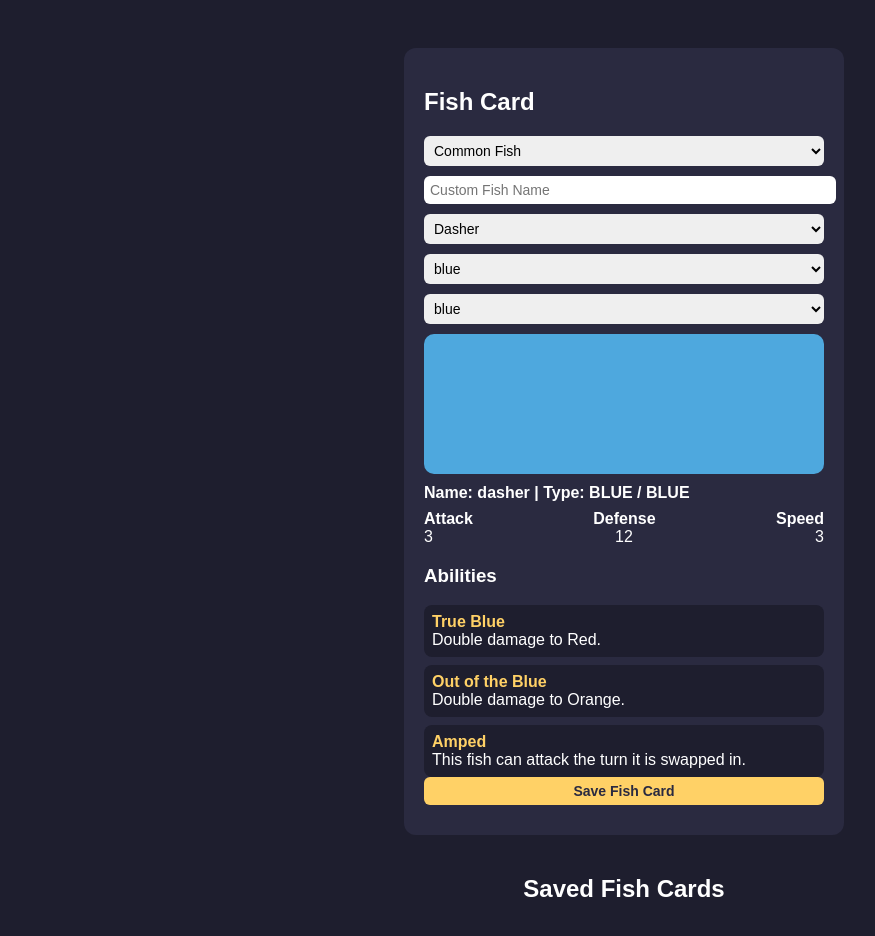
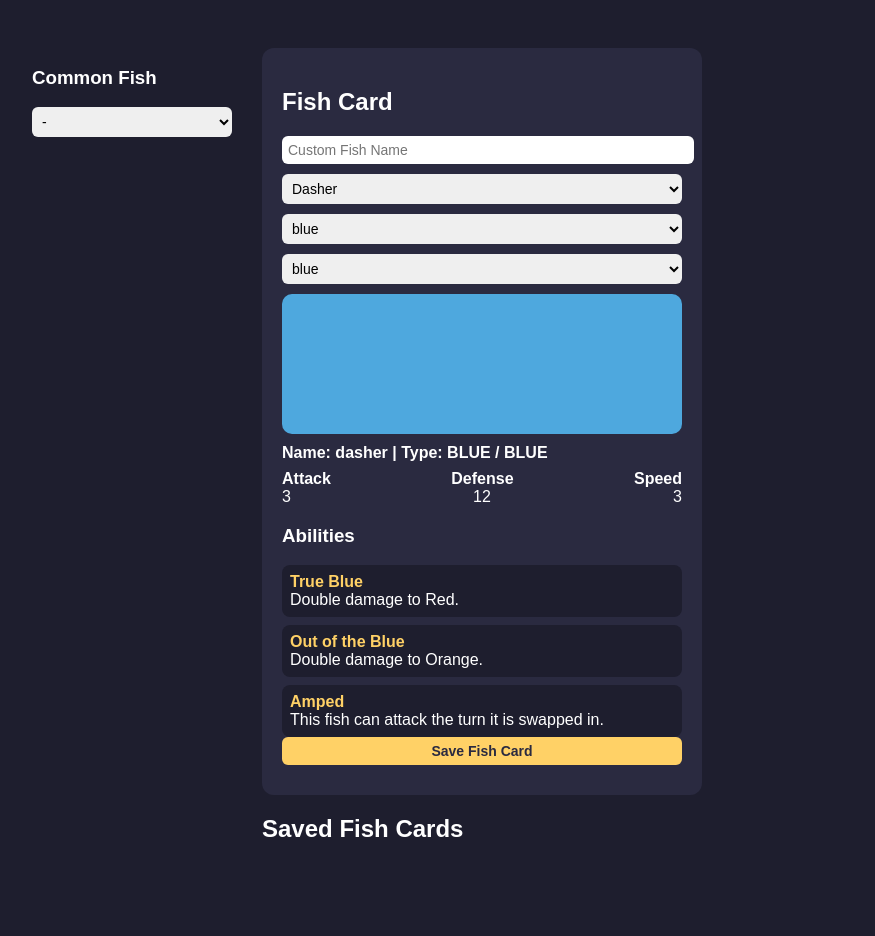
Before and after one commit to LastSpartan/lastspartan.github.io, a plain HTML site: page index.html in a window 1280 px wide. Shown: the whole page, without its empty margins (16-891 px from the left). After the commit the page ends 911 px from the top, so only its background shows below. Drawn offline with Linux system fonts and the light colour scheme.

Commit message:
Final Update index.html

```diff
--- a/index.html
+++ b/index.html
@@ -8,9 +8,12 @@
       background: #1e1e2e;
       color: white;
       display: flex;
-      flex-direction: column;
-      align-items: center;
+      gap: 30px;
       padding: 40px;
+    }
+
+    .sidebar {
+      width: 200px;
     }
 
     .card {
@@ -81,12 +84,16 @@
 </head>
 <body>
 
+<div class="sidebar">
+  <h3>Common Fish</h3>
+  <select id="commonFish">
+    <option value="">-</option>
+  </select>
+</div>
+
+<div>
   <div class="card">
     <h2>Fish Card</h2>
-
-  <select id="commonFish">
-    <option value="">Common Fish</option>
-  </select>
 
     <input id="customName" placeholder="Custom Fish Name" />
 
@@ -119,6 +126,7 @@
 
   <h2>Saved Fish Cards</h2>
   <div id="savedCards"></div>
+</div>
 
 <script>
 const fishes = {
@@ -169,26 +177,36 @@ const commonFish = [
 
 const primarySel = document.getElementById("primary");
 const secondarySel = document.getElementById("secondary");
-
 Object.keys(colors).forEach(c=>{
   primarySel.innerHTML+=`<option value="${c}">${c}</option>`;
   secondarySel.innerHTML+=`<option value="${c}">${c}</option>`;
 });
 
-const cfSelect = document.getElementById("commonFish");
+const cfSelect=document.getElementById("commonFish");
 commonFish.forEach((f,i)=>{
   cfSelect.innerHTML+=`<option value="${i}">${f.name}</option>`;
 });
 
 cfSelect.onchange=()=>{
   const f=commonFish[cfSelect.value];
-  if(!f) return;
+  if(!f){
+    resetCard();
+    return;
+  }
   fishShape.value=f.shape;
   primary.value=f.primary;
   secondary.value=f.secondary||f.primary;
   customName.value="";
   updateCard();
 };
+
+function resetCard(){
+  fishShape.value="dasher";
+  primary.value="blue";
+  secondary.value="blue";
+  customName.value="";
+  updateCard();
+}
 
 function applyStripedBackground(div,p,s){
   if(p===s){
@@ -208,15 +226,19 @@ function updateCard(){
   const s=secondary.value;
   const fish=fishes[shape];
 
-  const match=commonFish.find(f=>
+  const matchIndex=commonFish.findIndex(f=>
     f.shape===shape &&
     f.primary===p &&
     (f.secondary||p)===s
   );
 
+  cfSelect.value=matchIndex>=0?matchIndex:"";
+
   const name=customName.value
     ? customName.value
-    : match ? `<em>${match.name}</em> ${shape}` : shape;
+    : matchIndex>=0
+      ? `<em>${commonFish[matchIndex].name}</em> ${shape}`
+      : shape;
 
   applyStripedBackground(fishDiv,colors[p],colors[s]);
 
@@ -243,12 +265,12 @@ function updateCard(){
   abilities.innerHTML+=`<div class="ability"><div class="ability-name">${fish.special}</div>${specialText[fish.special]}</div>`;
 }
 
-fishShape.onchange=primary.onchange=secondary.onchange=customName.oninput=updateCard;
-
 const fishDiv=document.getElementById("fish");
 const typeText=document.getElementById("typeText");
 const stats=document.getElementById("stats");
 const abilities=document.getElementById("abilities");
+
+fishShape.onchange=primary.onchange=secondary.onchange=customName.oninput=updateCard;
 
 updateCard();
 </script>
```
Lines whose indentation alone changed are shown as unchanged.
